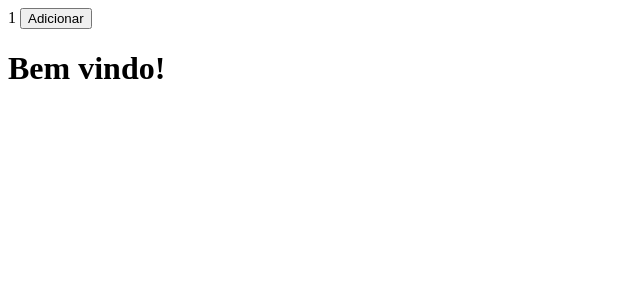
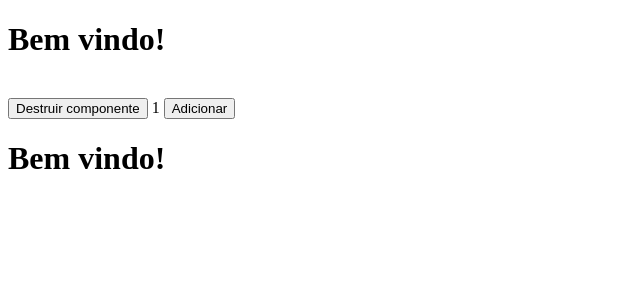
Before and after one commit to JosieAdriana/Meu-projeto-angular-udemy, an Angular app: page / in a window 1280 px wide. Shown: the top 300 px of the page, without its empty margins (0-640 px from the left). Built offline with nearby package versions, Linux system fonts and the light colour scheme.

Commit message:
ngOnDestroy

```diff
--- a/src/app/app.component.ts
+++ b/src/app/app.component.ts
@@ -12,6 +12,9 @@ AfterViewChecked
 @Component({
   selector: 'app-root',
   template: `
+  <app-title *ngIf="destruir"></app-title>
+  <br>
+  <button (click)="destruirComponent()">Destruir componente</button>
   {{ valor }}
   <button (click)="adicionar()">Adicionar</button>
   <app-title></app-title>
@@ -24,6 +27,7 @@ AfterViewInit,
 AfterViewChecked {
   public valor: number = 1;
 
+  public destruir:boolean = true;
  constructor() {
 }
 
@@ -47,4 +51,7 @@ public adicionar(): number {
  ngAfterViewInit(): void {
   console.log("ngAfterViewInit");
  }
+ public destruirComponent(){
+  this.destruir = false;
+ }
 }
--- a/src/app/title/title.component.ts
+++ b/src/app/title/title.component.ts
@@ -1,10 +1,10 @@
-import { Component, Input, OnChanges, OnInit, } from '@angular/core';
+import { Component, Input, OnChanges, OnDestroy, OnInit, } from '@angular/core';
 @Component({
   selector: 'app-title',
   templateUrl: './title.component.html',
   styleUrls: ['./title.component.scss']
 })
-export class TitleComponent implements OnInit, OnChanges  {
+export class TitleComponent implements OnInit, OnChanges, OnDestroy  {
 
  @Input() public title: string = "Bem vindo!";
 
@@ -15,4 +15,7 @@ export class TitleComponent implements OnInit, OnChanges  {
   ngOnChanges(): void {
     alert("Foi alterado com sucesso");
   }
+  ngOnDestroy(): void {
+    console.log("Ele foi destruido");
+  }
 }
```
